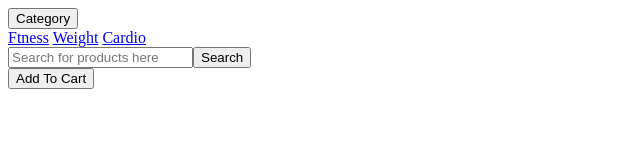
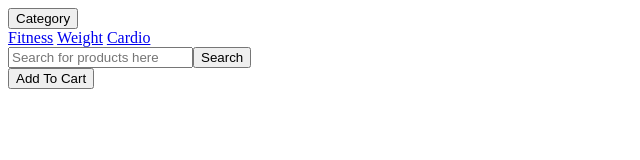
Before and after one commit to lebomtomboti/Ecommerce-Project, a plain HTML site: page html/products.html in a window 1280 px wide. Shown: the full height of the page, 0-640 px from the left. Drawn offline with Linux system fonts and the light colour scheme.

Commit message:
products

```diff
--- a/html/products.html
+++ b/html/products.html
@@ -12,7 +12,7 @@
       <i class="fa fa-caret-down"></i>
     </button>
     <div class="dropdown-content">
-      <a href="#">Ftness</a>
+      <a href="#">Fitness</a>
       <a href="#">Weight</a>
       <a href="#">Cardio</a>
     </div>
```
